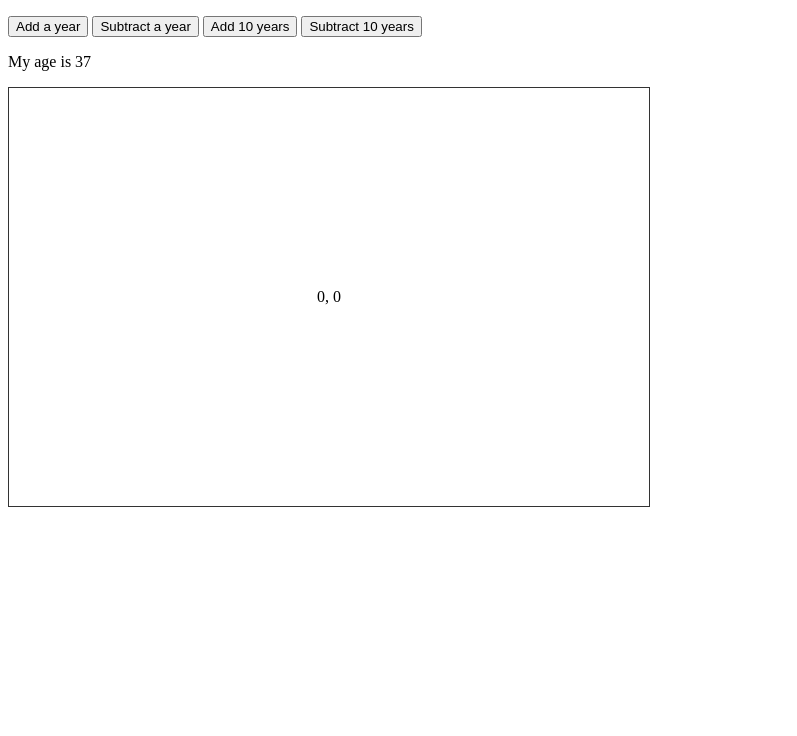
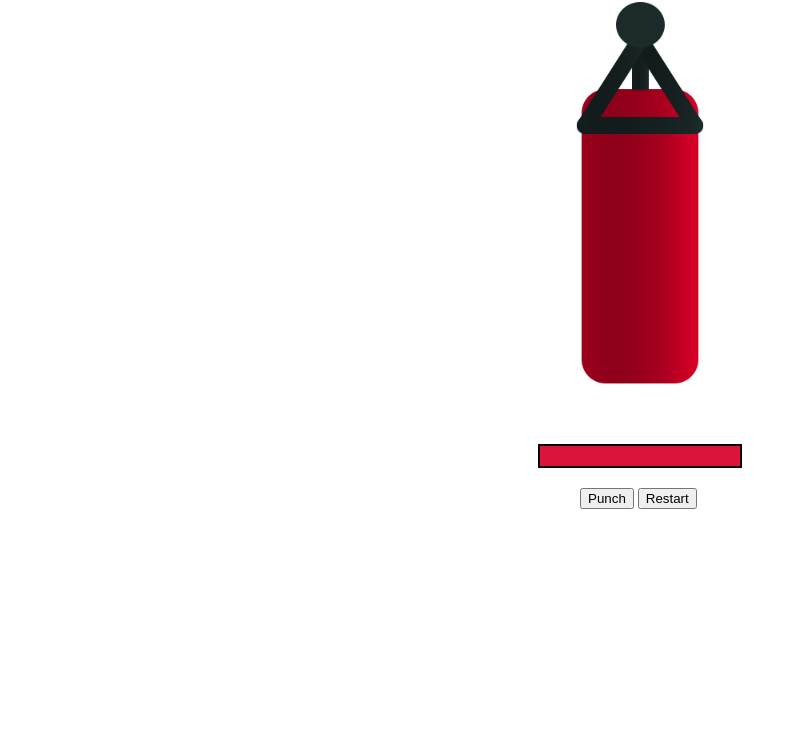
Before and after one commit to gojonesy/Vuejs_tutorial, a plain HTML site: page index.html in a window 1280 px wide. Shown: the part 64-800 px from the top of the page, without its empty margins (0-797 px from the left). Drawn offline with nearby package versions, Linux system fonts and the light colour scheme.

Commit message:
Through 13 tutorials

```diff
--- a/app.js
+++ b/app.js
@@ -1,21 +1,22 @@
 new Vue({
   el: '#vue-app',
   data: {
-    age: 37,
-    x: 0,
-    y: 0,
+    health: 100,
+    ended: false,
   },
   methods: {
-    add: function(years){
-      this.age+=years;
+    punch: function(){
+      this.health -= 10;
+      if (this.health <= 0){
+        this.ended = true;
+      }
     },
-    subtract: function(years){
-      this.age-=years;
+    restart: function(){
+      this.health = 100;
+      this.ended = false;
     },
-    updateXY: function(event){
-      console.log(event);
-      this.x = event.offsetX;
-      this.y = event.offsetY;
-    }
+  },
+  computed: {
+
   }
 });
--- a/index.html
+++ b/index.html
@@ -8,15 +8,18 @@
   </head>
   <body>
     <div id="vue-app">
-      <h1>Events</h1>
-      <button v-on:click="add(1)">Add a year</button>
-      <button v-on:click="subtract(1)">Subtract a year</button>
-      <button v-on:dblclick="add(10)">Add 10 years</button>
-      <button v-on:dblclick="subtract(10)">Subtract 10 years</button>
-      <p>My age is {{ age }}</p>
-      <div id="canvas" v-on:mousemove="updateXY">
-        {{ x }}, {{ y }}
+      <!--bag image-->
+      <div id="bag" v-bind:class="{burst: ended}"></div>
+      <!-- bag-health -->
+      <div id="bag-health">
+        <div v-bind:style="{width: health + '%'}"></div>
       </div>
+      <!-- game controls -->
+      <div id="controls">
+        <button v-on:click="punch" v-show="!ended">Punch</button>
+        <button v-on:click="restart">Restart</button>
+      </div>
+
     </div>
 
     <script src="app.js"></script>
--- a/styles.css
+++ b/styles.css
@@ -1,6 +1,29 @@
-#canvas {
-  width: 600px;
-  padding: 200px 20px;
-  text-align: center;
-  border: 1px solid #333;
+#bag {
+  width:200px;
+  height: 500px;
+  margin: 0 auto;
+  background: url(/img/bag.png) center no-repeat;
+  background-size: 80%
 }
+
+#bag.burst {
+  background: url(/img/bag-burst.png) center no-repeat;
+  background-size: 80%
+}
+#bag-health {
+  width: 200px;
+  border: 2px solid #000;
+  margin: 0 auto 20px auto;
+
+}
+
+#bag-health div{
+  height: 20px;
+  background: crimson;
+}
+
+#controls {
+  width: 120px;
+  margin: 0 auto;
+
+}
```
Also changed, not shown: img/bag-burst.png (added), img/bag.png (added).
